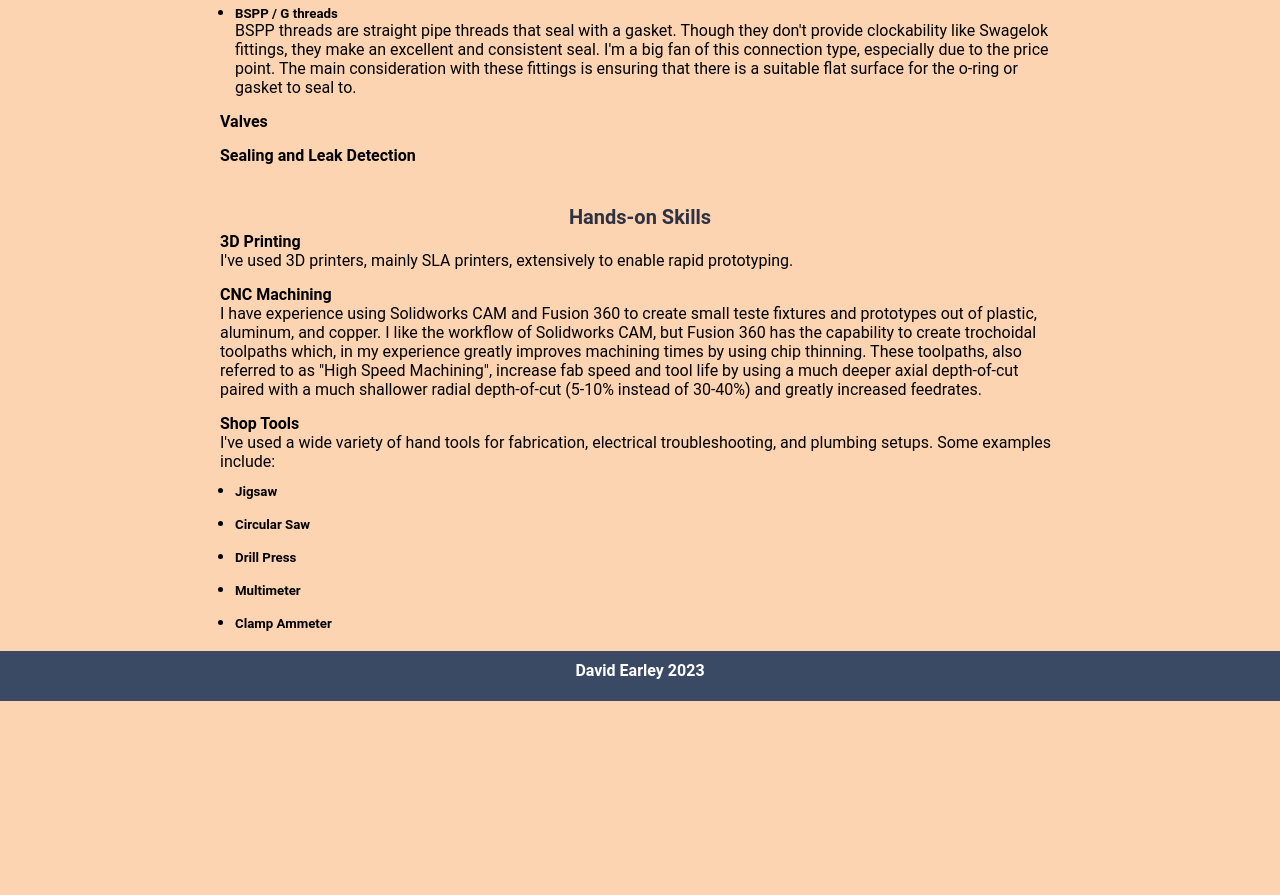
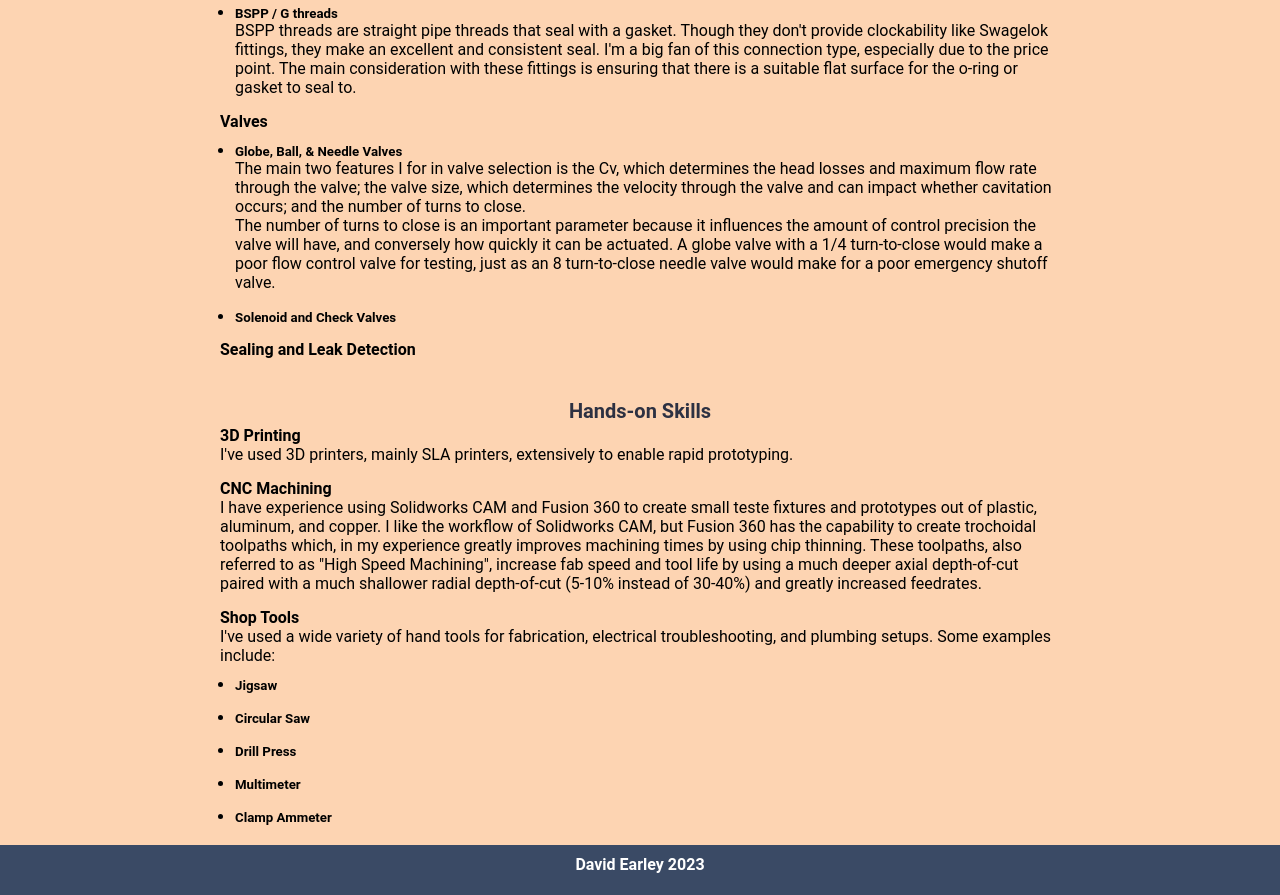
Before and after one commit to davidlate/portfolio, a plain HTML site: page skills.html in a window 1280 px wide. Shown: the part 4954-5849 px from the top of the page. Before the commit the page ends 5655 px from the top, so only its background shows below. Drawn offline with Linux system fonts and the light colour scheme.

Commit message:
Updated valves bullet

```diff
--- a/skills.html
+++ b/skills.html
@@ -297,6 +297,19 @@
                 </li>
 
                 <li><h4>Valves</h4>
+                        <ul class="bullet">
+                            <li><h5>Globe, Ball, & Needle Valves</h5>
+                            <p>The main two features I for in valve selection is the Cv, which determines the head losses and maximum flow rate through the valve;
+                                the valve size, which determines the velocity through the valve and can impact whether cavitation occurs; and the number of turns to close.
+                            </p>
+                            <p>The number of turns to close is an important parameter because it influences the amount of control precision the valve will have, and
+                                conversely how quickly it can be actuated.  A globe valve with a 1/4 turn-to-close would make a poor flow control valve for testing, just as an
+                                8 turn-to-close needle valve would make for a poor emergency shutoff valve.
+                            </p>
+                            </li>
+                            <li><h5>Solenoid and Check Valves</h5>
+                            </li>
+                        </ul>
 
                 <li><h4>Sealing and Leak Detection</h4></li>
             </ol>
```
